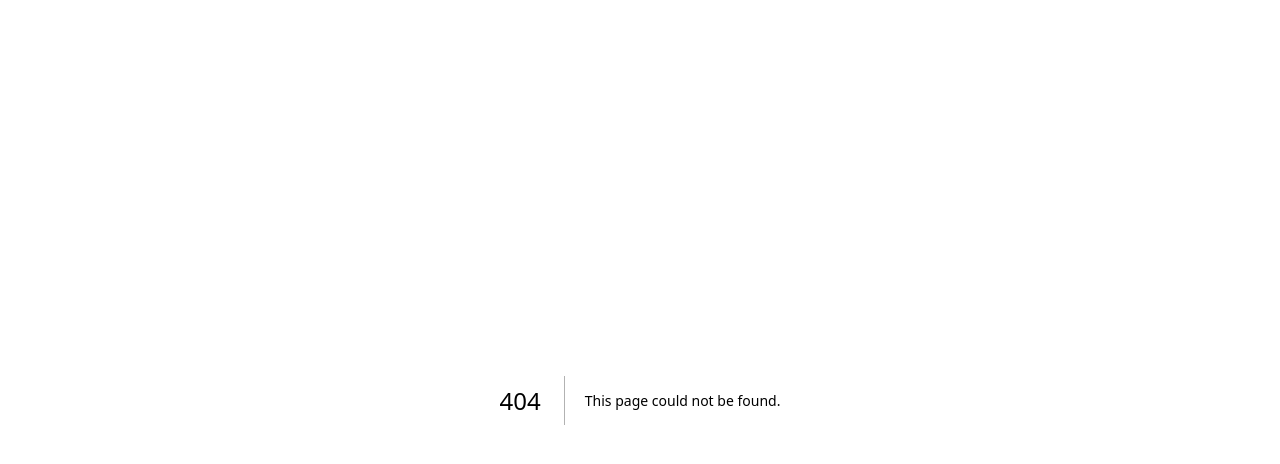
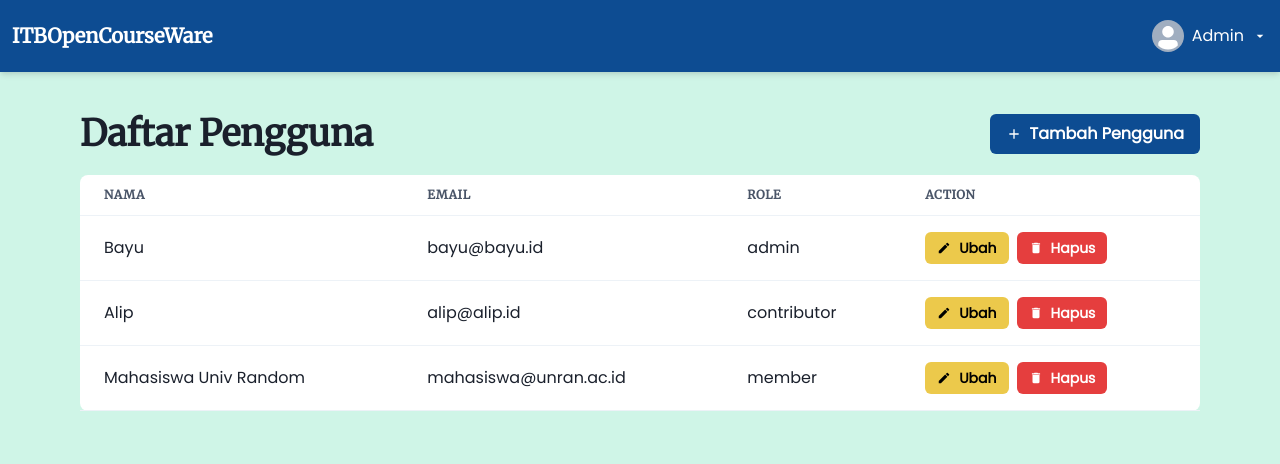
Before and after one commit to alifiarahmah/ocw-frontend, a Next.js app: page /admin in a window 1280 px wide. Before the commit this address had no page. Shown: the top 464 px of the page. Built offline with nearby package versions, Linux system fonts and the light colour scheme.

Commit message:
feat(admin): implementing admin page

```diff
--- /dev/null
+++ b/src/components/admin/row-action.tsx
@@ -0,0 +1,29 @@
+import { Button, HStack, Text } from '@chakra-ui/react'
+import { MdDelete, MdEdit } from 'react-icons/md'
+
+interface RowActionProps {
+  onOpenEdit: () => void
+  onOpenDelete: () => void
+}
+
+export default function RowAction({
+  onOpenEdit,
+  onOpenDelete,
+}: RowActionProps) {
+  return (
+    <HStack>
+      <Button size="sm" colorScheme="yellow" onClick={onOpenEdit}>
+        <MdEdit />
+        <Text ml={2} display={{ base: 'none', lg: 'flex' }}>
+          Ubah
+        </Text>
+      </Button>
+      <Button size="sm" colorScheme="red" onClick={onOpenDelete}>
+        <MdDelete />
+        <Text ml={2} display={{ base: 'none', lg: 'flex' }}>
+          Hapus
+        </Text>
+      </Button>
+    </HStack>
+  )
+}
--- /dev/null
+++ b/src/components/modal.tsx
@@ -0,0 +1,66 @@
+import {
+  Button,
+  HStack,
+  Modal as ChakraModal,
+  ModalBody,
+  ModalCloseButton,
+  ModalContent,
+  ModalFooter,
+  ModalHeader,
+  ModalOverlay,
+  ModalProps as ChakraModalProps,
+} from '@chakra-ui/react'
+
+interface ModalProps extends ChakraModalProps {
+  isOpen: boolean
+  onClose: () => void
+  onConfirm?: () => void
+  header?: string
+  confirmText?: string
+  footer?: 'none' | React.ReactNode | React.ReactNode[]
+}
+
+const Modal: React.FC<ModalProps> = ({
+  isOpen,
+  onClose,
+  onConfirm,
+  header,
+  children,
+  confirmText = 'Konfirmasi',
+  footer,
+  ...props
+}) => {
+  return (
+    <ChakraModal isOpen={isOpen} onClose={onClose}>
+      <ModalOverlay />
+      <ModalContent>
+        <ModalHeader>{header}</ModalHeader>
+        <ModalCloseButton />
+        <ModalBody>{children}</ModalBody>
+
+        {footer != 'none' && (
+          <ModalFooter>
+            {footer ? (
+              footer
+            ) : (
+              <HStack>
+                <Button mr={3} onClick={onClose}>
+                  Batalkan
+                </Button>
+                <Button
+                  mr={3}
+                  onClick={onConfirm ?? onClose}
+                  colorScheme="blue"
+                >
+                  {confirmText}
+                </Button>
+              </HStack>
+            )}
+          </ModalFooter>
+        )}
+      </ModalContent>
+    </ChakraModal>
+  )
+}
+
+export default Modal
--- /dev/null
+++ b/src/pages/admin.tsx
@@ -0,0 +1,253 @@
+import Layout from '@/components/layout'
+import Modal from '@/components/modal'
+import { User } from '@/types/user'
+import {
+  Button,
+  FormControl,
+  FormLabel,
+  Heading,
+  HStack,
+  Input,
+  Select,
+  Stack,
+  Table,
+  TableContainer,
+  Tbody,
+  Td,
+  Text,
+  Th,
+  Thead,
+  Tr,
+  useDisclosure,
+  useToast,
+} from '@chakra-ui/react'
+import { useState } from 'react'
+import { MdAdd } from 'react-icons/md'
+import RowAction from '../components/admin/row-action'
+
+// TODO: fetch data from API
+const dummy: User[] = [
+  {
+    username: 'bayu',
+    name: 'Bayu',
+    email: 'bayu@bayu.id',
+    role: 'admin',
+    isActivated: true,
+  },
+  {
+    username: 'seorangalip',
+    name: 'Alip',
+    email: 'alip@alip.id',
+    role: 'contributor',
+    isActivated: true,
+  },
+  {
+    username: 'mahasiswarandom',
+    name: 'Mahasiswa Univ Random',
+    email: 'mahasiswa@unran.ac.id',
+    role: 'member',
+    isActivated: true,
+  },
+]
+
+export default function Admin() {
+  const {
+    isOpen: isOpenAdd,
+    onOpen: onOpenAdd,
+    onClose: onCloseAdd,
+  } = useDisclosure()
+  const {
+    isOpen: isOpenEdit,
+    onOpen: onOpenEdit,
+    onClose: onCloseEdit,
+  } = useDisclosure()
+  const {
+    isOpen: isOpenDelete,
+    onOpen: onOpenDelete,
+    onClose: onCloseDelete,
+  } = useDisclosure()
+  const toast = useToast()
+  const [users, setUsers] = useState<User[]>(dummy)
+  const [selectedUser, setSelectedUser] = useState<User>(dummy[0])
+  // for input form
+  const [name, setName] = useState('')
+  const [email, setEmail] = useState('')
+  const [role, setRole] = useState('member')
+
+  const handleEditButton = (user: User) => {
+    setSelectedUser(user)
+    onOpenEdit()
+  }
+
+  const handleDeleteButton = (user: User) => {
+    setSelectedUser(user)
+    onOpenDelete()
+  }
+
+  const handleAdd = (user: User) => {
+    // TODO: change to use API
+    setUsers([
+      ...users,
+      { name, email, role, username: name.toLowerCase(), isActivated: false },
+    ])
+    toast({
+      title: `Pengguna ${name} berhasil ditambahkan.`,
+      status: 'success',
+      duration: 1000,
+      isClosable: true,
+    })
+    onCloseAdd()
+  }
+
+  const handleEdit = (user: User) => {
+    // TODO: change to use API
+    toast({
+      title: `Data pengguna ${name} berhasil diubah.`,
+      status: 'success',
+      duration: 1000,
+      isClosable: true,
+    })
+    onCloseEdit()
+  }
+
+  const handleDelete = (user: User) => {
+    // TODO: change to use API
+    toast({
+      title: `Pengguna ${name} berhasil dihapus.`,
+      status: 'success',
+      duration: 1000,
+      isClosable: true,
+    })
+    onCloseDelete()
+  }
+
+  return (
+    <>
+      <Layout
+        px={{ base: 5, md: 20 }}
+        py={{ base: 5, md: 10 }}
+        title="Admin Page"
+      >
+        <HStack justifyContent="space-between">
+          <Heading>Daftar Pengguna</Heading>
+          <Button bg="biru.600" color="white" onClick={onOpenAdd}>
+            <MdAdd />
+            <Text ml={2} display={{ base: 'none', lg: 'flex' }}>
+              Tambah Pengguna
+            </Text>
+          </Button>
+        </HStack>
+        <TableContainer>
+          <Table variant="simple" bg={'white'} borderRadius="lg" mt={5}>
+            <Thead textTransform="capitalize">
+              <Tr>
+                <Th>Nama</Th>
+                <Th>Email</Th>
+                <Th>Role</Th>
+                <Th>Action</Th>
+              </Tr>
+            </Thead>
+            <Tbody>
+              {users.map((u: User) => (
+                <Tr key={u.username}>
+                  <Td>{u.name}</Td>
+                  <Td>{u.email}</Td>
+                  <Td>{u.role}</Td>
+                  <Td>
+                    <RowAction
+                      onOpenEdit={() => handleEditButton(u)}
+                      onOpenDelete={() => handleDeleteButton(u)}
+                    />
+                  </Td>
+                </Tr>
+              ))}
+            </Tbody>
+          </Table>
+        </TableContainer>
+      </Layout>
+
+      <Modal
+        isOpen={isOpenAdd}
+        onClose={onCloseAdd}
+        onConfirm={() => handleAdd(selectedUser)}
+        header="Tambah Pengguna"
+      >
+        <Stack>
+          <FormControl isRequired>
+            <FormLabel>Nama</FormLabel>
+            <Input
+              name="name"
+              placeholder="John Doe"
+              onChange={(e) => setName(e.target.value)}
+            />
+          </FormControl>
+          <FormControl isRequired>
+            <FormLabel>Email</FormLabel>
+            <Input
+              name="email"
+              placeholder="john@doe.com"
+              onChange={(e) => setEmail(e.target.value)}
+            />
+          </FormControl>
+          <FormControl isRequired>
+            <FormLabel>Role</FormLabel>
+            <Select name="role" onChange={(e) => setRole(e.target.value)}>
+              <option value="member">Member</option>
+              <option value="contributor">Contributor</option>
+              <option value="admin">Admin</option>
+            </Select>
+          </FormControl>
+        </Stack>
+      </Modal>
+
+      <Modal
+        isOpen={isOpenEdit}
+        onClose={onCloseEdit}
+        onConfirm={() => handleEdit(selectedUser)}
+        header="Ubah Data Pengguna"
+      >
+        <Stack>
+          <FormControl isRequired>
+            <FormLabel>Nama</FormLabel>
+            <Input
+              name="name"
+              placeholder="John Doe"
+              value={selectedUser.name}
+              onChange={(e) => setName(e.target.value)}
+            />
+          </FormControl>
+          <FormControl isRequired>
+            <FormLabel>Email</FormLabel>
+            <Input
+              name="email"
+              placeholder="john@doe.com"
+              value={selectedUser.email}
+              onChange={(e) => setEmail(e.target.value)}
+            />
+          </FormControl>
+          <FormControl isRequired>
+            <FormLabel>Role</FormLabel>
+            <Select
+              name="role"
+              value={selectedUser.role}
+              onChange={(e) => setRole(e.target.value)}
+            >
+              <option value="member">Member</option>
+              <option value="contributor">Contributor</option>
+              <option value="admin">Admin</option>
+            </Select>
+          </FormControl>
+        </Stack>
+      </Modal>
+
+      <Modal
+        isOpen={isOpenDelete}
+        onClose={onCloseDelete}
+        onConfirm={() => handleDelete(selectedUser)}
+        header="Hapus Pengguna"
+      >
+        <Text>Apakah anda yakin ingin menghapus pengguna ini?</Text>
+      </Modal>
+    </>
+  )
+}
--- /dev/null
+++ b/src/types/user.ts
@@ -0,0 +1,7 @@
+export interface User {
+	username: string;
+	name: string;
+	role: string;
+	isActivated: boolean;
+	email: string;
+}
```
